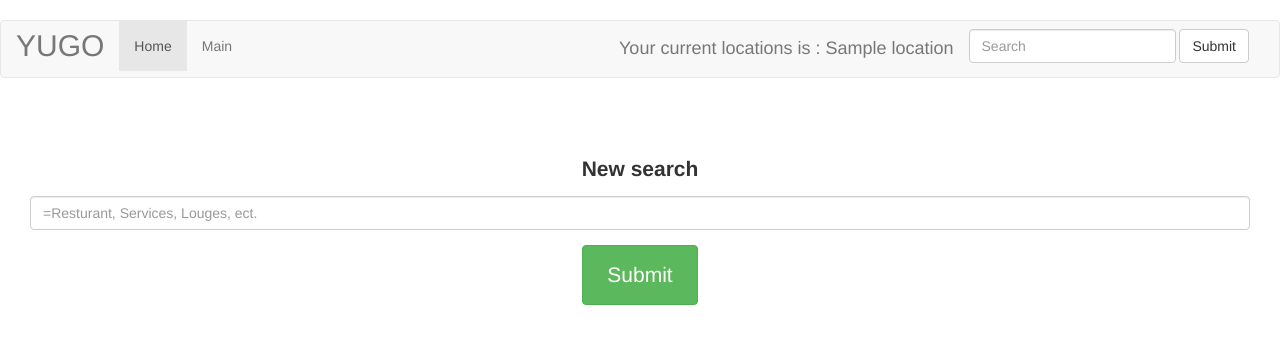
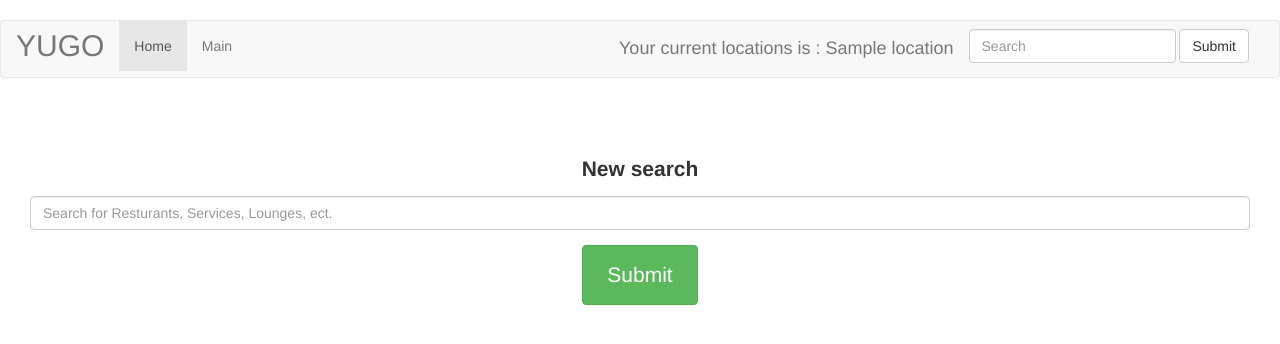
Before and after one commit to stuycs-softdev-fall-2013/proj2-pd7-04-yugo, a Flask app: template templates/search.html in a window 1280 px wide. Shown: the top 344 px of the page. Run offline with Flask 2, Linux system fonts and the light colour scheme; the template is opened without the code that fills it: most values are stand-ins (such as "Sample title", 1, 10 or a date in 2020).

Commit message:
Update search.html

```diff
--- a/templates/search.html
+++ b/templates/search.html
@@ -43,7 +43,7 @@
         <form role="form">
           <div class="form-group">
             <label for="search">New search</label>
-            <input type="text" class="form-control" name="find" placeholder="=Resturant, Services, Louges, ect.">
+            <input type="text" class="form-control" name="find" placeholder="Search for Resturants, Services, Lounges, ect.">
           </div>
           <button type="submit" class="btn btn-lgn btn-success">Submit</button>
         </form>
```
